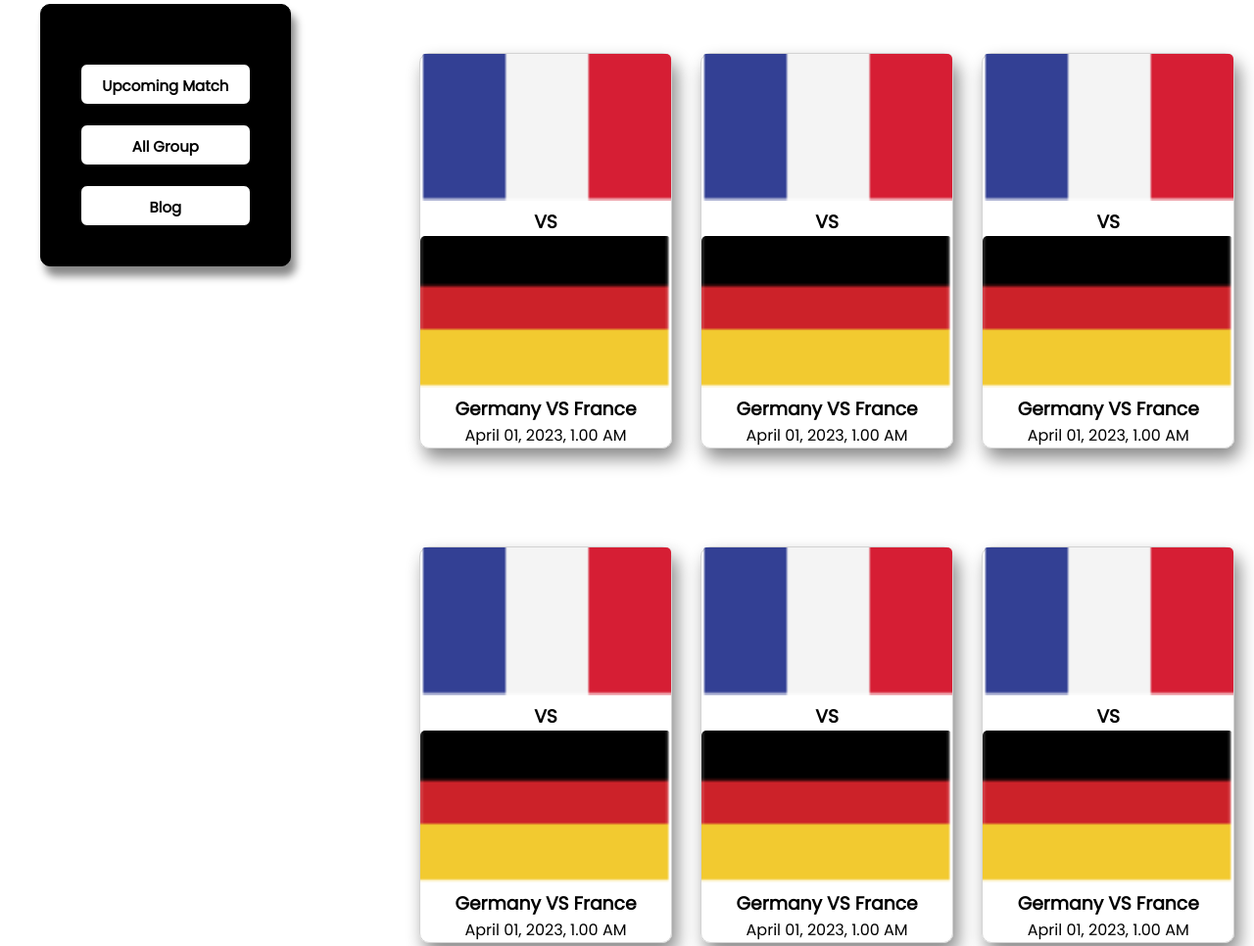
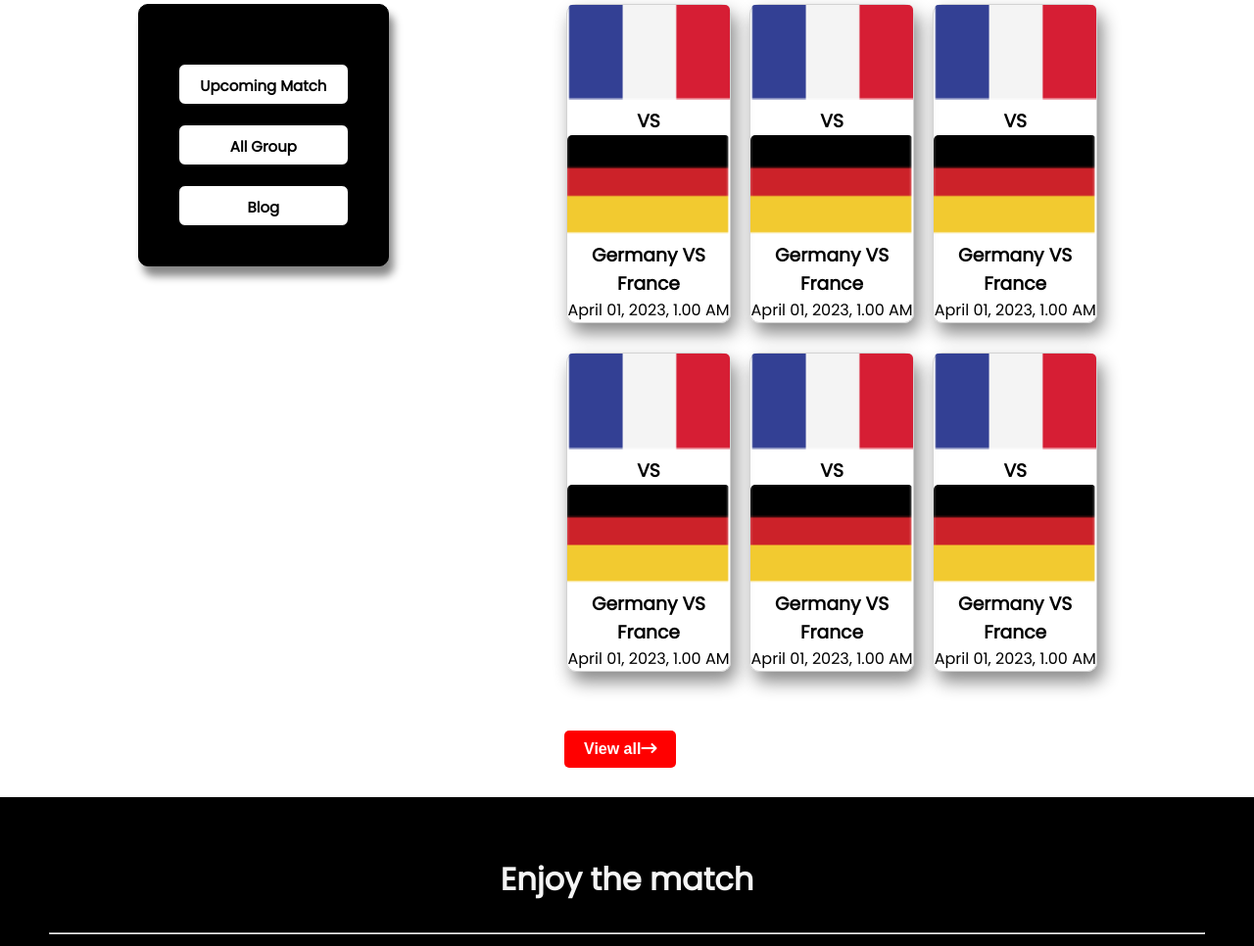
Before and after one commit to RakinulIslam1/football-match, a plain HTML site: page index2.html in a window 1280 px wide. Shown: the part 526-1492 px from the top of the page at 98% size. Drawn offline with Linux system fonts and the light colour scheme.

Commit message:
last push

```diff
--- a/index2.html
+++ b/index2.html
@@ -41,7 +41,6 @@
     <main>
         <section class="match">
             <div class="fullmatch">
-
                 <div class="match-info">
                     <div class="all-info">
                         <a href="">Upcoming Match</a>
@@ -55,7 +54,20 @@
                 </div>
 
                 <div class="matchcard">
-                    <div style="margin: 50px;" class="matchcard2">
+                    <div class="matchcard2">
+                            <div class="france">
+                                <img src="./assets/Flag.png" alt="">
+                            </div>
+                            <h3 style="text-align: center;">VS</h3>
+                            <div class="germany">
+                                <img src="./assets/germany Flag.png" alt="">
+                            </div>
+                        <div style="text-align: center;">
+                            <h3>Germany VS France</h3>
+                            <p>April 01, 2023, 1.00 AM</p>
+                        </div>
+                    </div>
+                    <div class="matchcard2">
                         <div>
                             <img src="./assets/Flag.png" alt="">
                         </div>
@@ -68,7 +80,7 @@
                             <p>April 01, 2023, 1.00 AM</p>
                         </div>
                     </div>
-                    <div style="margin: 50px;" class="matchcard2">
+                <div class="matchcard2">
                     <div>
                         <img src="./assets/Flag.png" alt="">
                     </div>
@@ -81,7 +93,7 @@
                         <p>April 01, 2023, 1.00 AM</p>
                     </div>
                 </div>
-                <div style="margin: 50px;" class="matchcard2">
+                    <div class="matchcard2">
                         <div>
                             <img src="./assets/Flag.png" alt="">
                         </div>
@@ -94,20 +106,7 @@
                             <p>April 01, 2023, 1.00 AM</p>
                         </div>
                     </div>
-                    <div style="margin: 50px;" class="matchcard2">
-                        <div>
-                            <img src="./assets/Flag.png" alt="">
-                        </div>
-                        <h3 style="text-align: center;">VS</h3>
-                        <div class="card-image">
-                            <img src="./assets/germany Flag.png" alt="">
-                        </div>
-                        <div style="text-align: center;">
-                            <h3>Germany VS France</h3>
-                            <p>April 01, 2023, 1.00 AM</p>
-                        </div>
-                    </div>
-                    <div style="margin: 50px;" class="matchcard2">
+                    <div class="matchcard2">
                         <div>
                             <img src="./assets/Flag.png" alt="">
                         </div>
@@ -121,7 +120,7 @@
                         </div>
                     </div>
 
-                    <div style="margin: 50px;" class="matchcard2">
+                    <div class="matchcard2">
                             <div>
                                 <img src="./assets/Flag.png" alt="">
                             </div>
@@ -139,6 +138,9 @@
                 </div>
             </div>
         </section>
+
+        <button id="last-B">View all<i class="fa-solid fa-arrow-right-long"></i></button>
+
     </main>
     <!-- =======section 2nd end====== -->
 
--- a/style.css
+++ b/style.css
@@ -141,6 +141,9 @@ button:hover{
     display: flex;
     gap: 45px;
 }
+.flags{
+    display: flex;
+}
 /* =======match card end===== */
 
 /* =======footer start======== */
@@ -174,6 +177,12 @@ h1{
     font-size: 30px;
     color: white;
     margin: 10px 20px;
+}
+#last-B{
+    margin-top: 30px;
+    margin-bottom: 30px;
+    margin-left: 45%;
+    margin-right: 40%
 }
 /* ========footer and======= */
 /* =======mobile disply====== */
```
Also changed, not shown: index.html (+0 -3 lines). Lines whose indentation alone changed are shown as unchanged.
